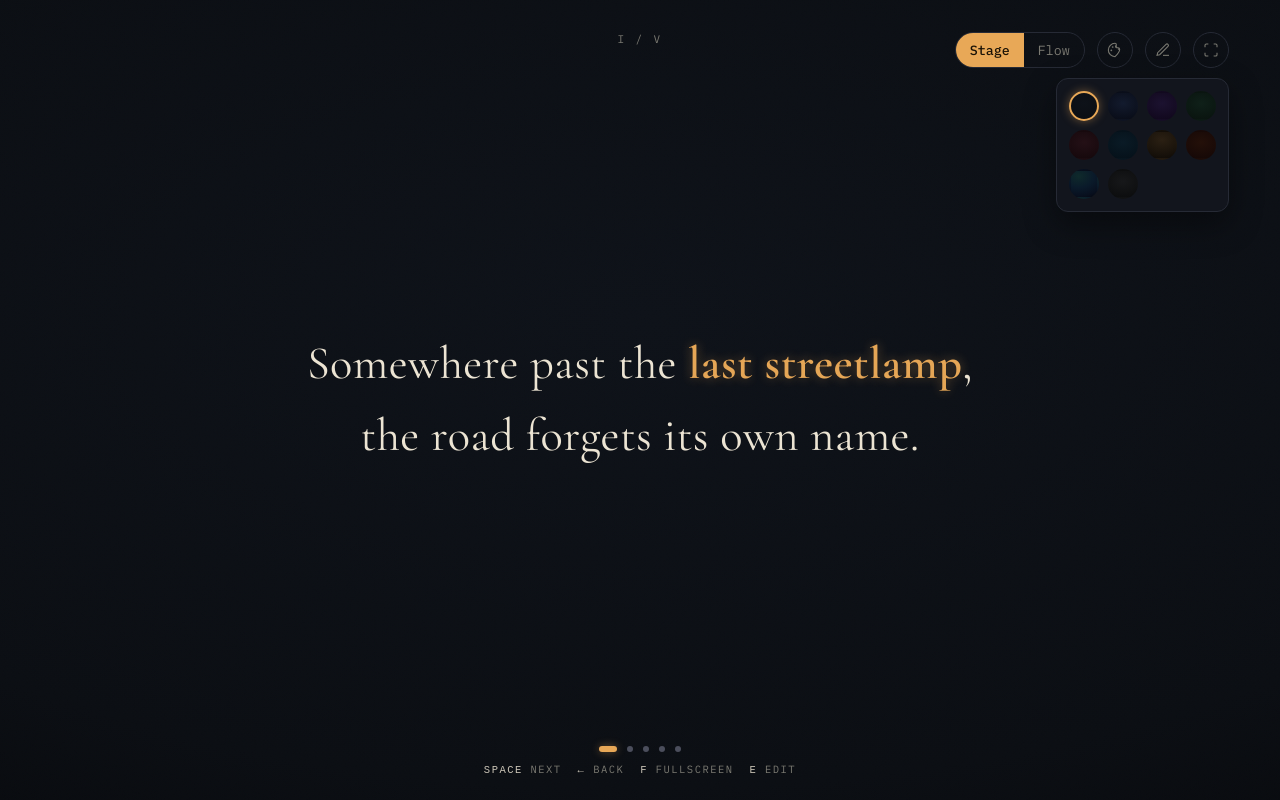
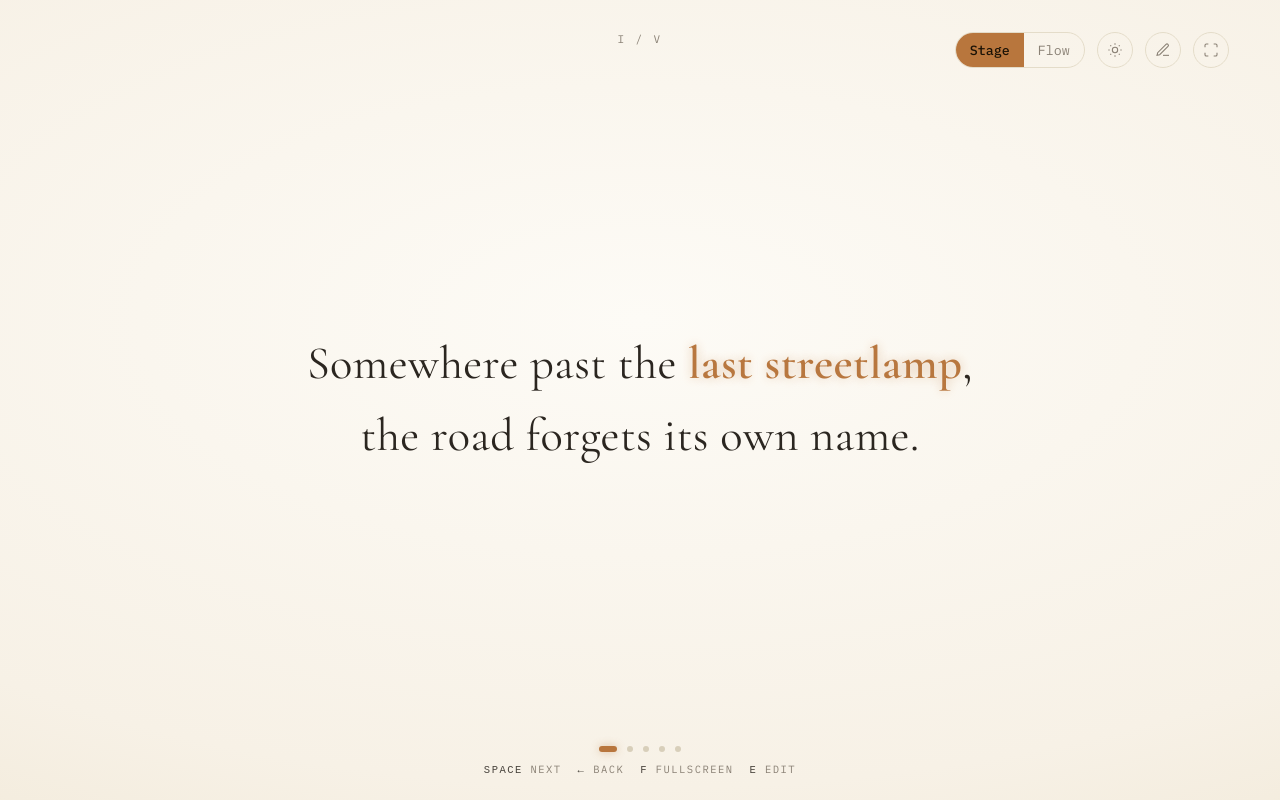
Before and after one commit to Avishkaar007/PoemStage, a website: page web/index.html in a window 1280 px wide. Both pictures are taken after a click on the button 1114 px from the left and 50 px from the top of the page. Drawn offline with nearby package versions, Linux system fonts and the light colour scheme; a web font is replaced by a local one.

Commit message:
16aug26.3

```diff
--- a/src-tauri/tauri.conf.json
+++ b/src-tauri/tauri.conf.json
@@ -24,6 +24,7 @@
   },
   "bundle": {
     "active": true,
+    "createUpdaterArtifacts": true,
     "targets": ["dmg", "nsis", "deb"],
     "icon": ["icons/icon.png"]
   }
--- a/web/index.html
+++ b/web/index.html
@@ -5,7 +5,7 @@
 <meta name="viewport" content="width=device-width, initial-scale=1.0">
 <title>Poem Stage</title>
 <link rel="preconnect" href="https://fonts.googleapis.com">
-<link href="https://fonts.googleapis.com/css2?family=Cormorant+Garamond:ital,wght@0,300;0,400;0,500;0,600;1,400;1,500&family=Playfair+Display:ital,wght@0,400;0,600;1,400&family=Spectral:ital,wght@0,300;0,400;0,500;1,400&family=Inter:wght@400;500&family=Martel:wght@300;400;600;700&family=Noto+Serif+Devanagari:wght@400;500;600&family=Mukta:wght@400;500;600&family=Yatra+One&family=IBM+Plex+Mono:wght@400;500&display=swap" rel="stylesheet">
+<link href="https://fonts.googleapis.com/css2?family=Cormorant+Garamond:ital,wght@0,300;0,400;0,500;0,600;1,400;1,500&family=Playfair+Display:ital,wght@0,400;0,600;1,400&family=Spectral:ital,wght@0,300;0,400;0,500;1,400&family=Inter:wght@400;500&family=Martel:wght@300;400;600;700&family=Noto+Serif+Devanagari:wght@400;500;600&family=Mukta:wght@400;500;600&family=Yatra+One&family=IBM+Plex+Mono:wght@400;500&family=Rubik+Doodle+Shadow&family=Sekuya&family=Poppins:wght@300;400;500;600&family=Caveat:wght@400;500;600;700&family=EB+Garamond:ital,wght@0,400;0,500;1,400&family=Space+Mono:wght@400;700&family=DM+Serif+Display:ital@0;1&display=swap" rel="stylesheet">
 <style>
   :root{
     --bg-deep: #0b0e13;
@@ -23,6 +23,10 @@
     --poem-size-flow: 1.9rem;
 
     --stage-bg: radial-gradient(ellipse 120% 90% at 50% 40%, #0e1219 0%, #0b0e13 65%, #06070a 100%);
+
+    --input-bg: #0c0e13;
+    --footer-bg: #111;
+    --footer-text: #ccc;
   }
   *{ box-sizing:border-box; }
   html,body{ height:100%; }
@@ -238,7 +242,7 @@
   .ctrl-btn:hover{
     color: var(--accent-ember);
     border-color: var(--accent-ember-soft);
-    box-shadow: 0 0 12px rgba(232,168,87,0.15);
+    box-shadow: 0 0 12px var(--accent-ember-soft);
   }
   .ctrl-btn svg{ width:16px; height:16px; }
 
@@ -292,7 +296,7 @@
     color: var(--text-dim);
   }
   .field select{
-    background:#0c0e13;
+    background: var(--input-bg);
     border:1px solid var(--panel-border);
     border-radius:5px;
     color: var(--text-primary);
@@ -311,7 +315,7 @@
     flex:1;
     min-height:220px;
     resize:none;
-    background:#0c0e13;
+    background: var(--input-bg);
     border:1px solid var(--panel-border);
     border-radius:6px;
     color: var(--text-primary);
@@ -323,9 +327,10 @@
   }
   .editor textarea:focus{ border-color: var(--accent-ember-soft); }
   .editor-actions{
-    display:flex; gap:10px; margin-top:16px;
+    display:flex; gap:10px; margin-top:16px; flex-wrap:wrap;
   }
   .btn{
+    display:inline-flex; align-items:center; gap:7px;
     font-family:'IBM Plex Mono', monospace;
     font-size:11px;
     letter-spacing:0.1em;
@@ -338,6 +343,7 @@
     cursor:pointer;
     transition: all .2s ease;
   }
+  .btn svg{ width:13px; height:13px; flex-shrink:0; }
   .btn.primary{
     background: var(--accent-ember);
     color:#1a1206;
@@ -357,42 +363,10 @@
   }
   .scrim.show{ opacity:1; pointer-events:auto; }
 
-  /* ---------- theme switcher (main screen quick popover) ---------- */
-  .theme-pop{
-    position:fixed;
-    top: calc(4vh + 46px);
-    right: 4vw;
-    z-index:5;
-    background: var(--panel-bg);
-    border:1px solid var(--panel-border);
-    border-radius:12px;
-    padding:12px;
-    display:grid;
-    grid-template-columns: repeat(4, 1fr);
-    gap:9px;
-    opacity:0;
-    transform: translateY(-6px);
-    pointer-events:none;
-    transition: opacity .25s ease, transform .25s ease;
-    box-shadow: 0 12px 32px rgba(0,0,0,0.4);
-  }
-  .theme-pop.open{
-    opacity:1;
-    transform: translateY(0);
-    pointer-events:auto;
-  }
-  .theme-swatch{
-    width:30px; height:30px;
-    border-radius:50%;
-    border:2px solid transparent;
-    cursor:pointer;
-    padding:0;
-    transition: transform .2s ease, border-color .2s ease;
-  }
-  .theme-swatch:hover{ transform: scale(1.12); }
-  .theme-swatch.active{
-    border-color: var(--accent-ember);
-    box-shadow: 0 0 10px var(--accent-ember-soft);
+  /* ---------- dark/light noise overlay tweak ---------- */
+  body.theme-light::before{
+    opacity: 0.02;
+    mix-blend-mode: multiply;
   }
 
   /* ---------- theme grid (inside editor menu) ---------- */
@@ -424,26 +398,17 @@
     color: var(--text-dim);
     text-align:center;
   }
-  a:link {
-  color: rgb(93, 200, 136);
-  text-decoration: none; /* remove underline if desired */
-}
+  a:link{
+    color: rgb(93, 200, 136);
+    text-decoration: none;
+  }
+  a:visited{ color: rgb(15, 123, 67); }
+  a:hover{
+    color: rgb(208, 60, 161);
+    text-decoration: dotted;
+  }
+  a:active{ color: orange; }
 
-/* Visited link */
-a:visited {
-  color: rgb(15, 123, 67);
-}
-
-/* Mouse over link */
-a:hover {
-  color: rgb(208, 60, 161);
-  text-decoration:dotted;
-}
-
-/* Selected link (while clicking) */
-a:active {
-  color: orange;
-}
   .theme-option.active span{ color: var(--text-primary); }
 
   /* ---------- mobile layout fix ----------
@@ -479,18 +444,6 @@ a:active {
       font-size: 9.5px;
       letter-spacing: 0.16em;
     }
-
-    .theme-pop{
-      top: calc(2.2vh + 40px);
-      right: 3vw;
-      left: auto;
-      transform: translateY(-6px);
-      grid-template-columns: repeat(4, 1fr);
-      padding: 10px;
-      gap: 7px;
-    }
-    .theme-pop.open{ transform: translateY(0); }
-    .theme-swatch{ width: 26px; height: 26px; }
 
     .editor{
       padding: 4vh 20px 24px;
@@ -535,8 +488,8 @@ a:active {
     <button data-mode="stage" class="active">Stage</button>
     <button data-mode="flow">Flow</button>
   </div>
-  <button class="ctrl-btn" id="themeBtn" title="Theme">
-    <svg viewBox="0 0 24 24" fill="none" stroke="currentColor" stroke-width="1.6"><circle cx="13.5" cy="6.5" r=".5" fill="currentColor"/><circle cx="17.5" cy="10.5" r=".5" fill="currentColor"/><circle cx="8.5" cy="7.5" r=".5" fill="currentColor"/><circle cx="6.5" cy="12.5" r=".5" fill="currentColor"/><path d="M12 22a10 10 0 1 1 0-20c1.1 0 2 .9 2 2 0 .5-.2 1-.5 1.4-.3.3-.5.8-.5 1.3 0 1.1.9 2 2 2h1.5c1.4 0 2.5 1.1 2.5 2.5C19 15.1 15.9 18 12 22Z"/></svg>
+  <button class="ctrl-btn" id="themeBtn" title="Switch to light">
+    <svg viewBox="0 0 24 24" fill="none" stroke="currentColor" stroke-width="1.6"><path d="M21 12.79A9 9 0 1 1 11.21 3 7 7 0 0 0 21 12.79Z"/></svg>
   </button>
   <button class="ctrl-btn" id="editBtn" title="Edit poem (E)">
     <svg viewBox="0 0 24 24" fill="none" stroke="currentColor" stroke-width="1.6"><path d="M12 20h9"/><path d="M16.5 3.5a2.12 2.12 0 0 1 3 3L7 19l-4 1 1-4Z"/></svg>
@@ -545,8 +498,6 @@ a:active {
     <svg viewBox="0 0 24 24" fill="none" stroke="currentColor" stroke-width="1.6"><path d="M8 3H5a2 2 0 0 0-2 2v3M16 3h3a2 2 0 0 1 2 2v3M8 21H5a2 2 0 0 1-2-2v-3M16 21h3a2 2 0 0 0 2-2v-3"/></svg>
   </button>
 </div>
-
-<div class="theme-pop chrome" id="themePop"></div>
 
 <div class="scrim" id="scrim"></div>
 <div class="editor" id="editor">
@@ -563,6 +514,13 @@ a:active {
         <option value="'Noto Serif Devanagari','Cormorant Garamond',serif">Noto Serif Devanagari</option>
         <option value="'Mukta','Inter',sans-serif">Mukta (Hindi + Latin)</option>
         <option value="'Yatra One','Playfair Display',serif">Yatra One (Hindi display)</option>
+        <option value="'EB Garamond','Noto Serif Devanagari',serif">EB Garamond</option>
+        <option value="'DM Serif Display','Playfair Display',serif">DM Serif Display</option>
+        <option value="'Poppins','Mukta',sans-serif">Poppins</option>
+        <option value="'Caveat','Yatra One',cursive">Caveat (Handwritten)</option>
+        <option value="'Space Mono','IBM Plex Mono',monospace">Space Mono</option>
+        <option value="'Rubik Doodle Shadow', cursive">Rubik Doodle Shadow</option>
+        <option value="'Sekuya', sans-serif">Sekuya</option>
       </select>
     </div>
     <div class="field">
@@ -577,7 +535,12 @@ a:active {
   <textarea id="editorText"></textarea>
    <div class="editor-actions">
     <button class="btn primary" id="saveBtn">Save &amp; play</button>
+    <button class="btn" id="openFileBtn" title="Open a .txt file">
+      <svg viewBox="0 0 24 24" fill="none" stroke="currentColor" stroke-width="2"><path d="M12 5v14M5 12h14"/></svg>
+      Open file
+    </button>
     <button class="btn" id="cancelBtn">Cancel</button>
+    <input type="file" id="fileInput" accept=".txt,.md,.text,text/plain" hidden>
   </div>
   <h2> <br> Background <br></h2>
   <div class="theme-grid" id="themeGrid"></div>
@@ -591,9 +554,10 @@ a:active {
   white-space: nowrap;
   text-overflow: ellipsis;
   text-align: center;
-  background: #111;
-  color: #ccc;
+  background: var(--footer-bg);
+  color: var(--footer-text);
   font-size: 13px;
+  transition: background .4s ease, color .4s ease;
   box-sizing: border-box;
 ">
 Made by <a href="https://github.com/Avishkaar007/">Avishkaar</a> 💕 [and Claude 😉]
@@ -663,24 +627,62 @@ const controlsEl = document.getElementById('controls');
 const hintPrimary = document.getElementById('hintPrimary');
 
 /* ---------------- themes / background gradients ---------------- */
+/* Shared chrome (text/panel/input/footer colors) for the dark family.
+   Only the accent + stage gradient differ between dark themes. */
+const DARK_CHROME = {
+  mode:'dark',
+  text:'#ece4d3', dim:'#7b7a72',
+  panelBg:'#12151d', panelBorder:'#262a35', line:'#4b4e5c',
+  inputBg:'#0c0e13', footerBg:'#111', footerText:'#ccc'
+};
+
 const THEMES = [
-  { id:'ember',    name:'Ember Night',    accent:'#e8a857', bg:'radial-gradient(ellipse 120% 90% at 50% 40%, #0e1219 0%, #0b0e13 65%, #06070a 100%)' },
-  { id:'midnight', name:'Midnight Blue',  accent:'#6fa8e8', bg:'radial-gradient(ellipse 120% 90% at 50% 40%, #131b2e 0%, #0a0e1a 65%, #050710 100%)' },
-  { id:'violet',   name:'Deep Violet',    accent:'#b285e8', bg:'radial-gradient(ellipse 120% 90% at 50% 40%, #1c1230 0%, #12091f 65%, #07040f 100%)' },
-  { id:'forest',   name:'Emerald Forest', accent:'#6fd19a', bg:'radial-gradient(ellipse 120% 90% at 50% 40%, #0f2019 0%, #0a1510 65%, #050a08 100%)' },
-  { id:'rose',     name:'Rose Dusk',      accent:'#e88ba0', bg:'radial-gradient(ellipse 120% 90% at 50% 40%, #241016 0%, #17090d 65%, #0a0406 100%)' },
-  { id:'ocean',    name:'Ocean Abyss',    accent:'#5ec8d8', bg:'radial-gradient(ellipse 120% 90% at 50% 40%, #0a1b26 0%, #06121b 65%, #03080d 100%)' },
-  { id:'gold',     name:'Golden Hour',    accent:'#f0b94f', bg:'radial-gradient(ellipse 120% 90% at 50% 30%, #2b2013 0%, #17110a 65%, #0a0704 100%)' },
-  { id:'crimson',  name:'Crimson Ember',  accent:'#e86a5c', bg:'radial-gradient(ellipse 120% 90% at 50% 40%, #241009 0%, #170907 65%, #0a0403 100%)' },
-  { id:'aurora',   name:'Aurora',         accent:'#7fe8c0', bg:'radial-gradient(ellipse 130% 100% at 30% 20%, #0f2a2b 0%, #0a1a2a 45%, #08101f 75%, #05060d 100%)' },
-  { id:'mono',     name:'Monochrome',     accent:'#d8d5cd', bg:'radial-gradient(ellipse 120% 90% at 50% 40%, #17181a 0%, #0d0e0f 65%, #050505 100%)' },
+  // ---- dark themes ----
+  { id:'ember',    name:'Ember Night',    accent:'#e8a857', bg:'radial-gradient(ellipse 120% 90% at 50% 40%, #0e1219 0%, #0b0e13 65%, #06070a 100%)', ...DARK_CHROME },
+  { id:'midnight', name:'Midnight Blue',  accent:'#6fa8e8', bg:'radial-gradient(ellipse 120% 90% at 50% 40%, #131b2e 0%, #0a0e1a 65%, #050710 100%)', ...DARK_CHROME },
+  { id:'violet',   name:'Deep Violet',    accent:'#b285e8', bg:'radial-gradient(ellipse 120% 90% at 50% 40%, #1c1230 0%, #12091f 65%, #07040f 100%)', ...DARK_CHROME },
+  { id:'forest',   name:'Emerald Forest', accent:'#6fd19a', bg:'radial-gradient(ellipse 120% 90% at 50% 40%, #0f2019 0%, #0a1510 65%, #050a08 100%)', ...DARK_CHROME },
+  { id:'rose',     name:'Rose Dusk',      accent:'#e88ba0', bg:'radial-gradient(ellipse 120% 90% at 50% 40%, #241016 0%, #17090d 65%, #0a0406 100%)', ...DARK_CHROME },
+  { id:'ocean',    name:'Ocean Abyss',    accent:'#5ec8d8', bg:'radial-gradient(ellipse 120% 90% at 50% 40%, #0a1b26 0%, #06121b 65%, #03080d 100%)', ...DARK_CHROME },
+  { id:'gold',     name:'Golden Hour',    accent:'#f0b94f', bg:'radial-gradient(ellipse 120% 90% at 50% 30%, #2b2013 0%, #17110a 65%, #0a0704 100%)', ...DARK_CHROME },
+  { id:'crimson',  name:'Crimson Ember',  accent:'#e86a5c', bg:'radial-gradient(ellipse 120% 90% at 50% 40%, #241009 0%, #170907 65%, #0a0403 100%)', ...DARK_CHROME },
+  { id:'aurora',   name:'Aurora',         accent:'#7fe8c0', bg:'radial-gradient(ellipse 130% 100% at 30% 20%, #0f2a2b 0%, #0a1a2a 45%, #08101f 75%, #05060d 100%)', ...DARK_CHROME },
+  { id:'mono',     name:'Monochrome',     accent:'#d8d5cd', bg:'radial-gradient(ellipse 120% 90% at 50% 40%, #17181a 0%, #0d0e0f 65%, #050505 100%)', ...DARK_CHROME },
+
+  // ---- light themes ----
+  { id:'linen',    name:'Soft Linen',    mode:'light', accent:'#b8763d',
+    bg:'radial-gradient(ellipse 120% 90% at 50% 40%, #fdfbf6 0%, #f7f1e6 65%, #efe6d3 100%)',
+    text:'#2b2620', dim:'#8a8175', panelBg:'#fffdf9', panelBorder:'#e4dcc9', line:'#d8cfba',
+    inputBg:'#ffffff', footerBg:'#f1ead9', footerText:'#5c5548' },
+  { id:'daylight', name:'Sky Daylight',  mode:'light', accent:'#3b82c4',
+    bg:'radial-gradient(ellipse 120% 90% at 50% 40%, #f7fbff 0%, #eaf3fb 65%, #dbe9f5 100%)',
+    text:'#1c2b3a', dim:'#748394', panelBg:'#ffffff', panelBorder:'#d7e3ee', line:'#c7d6e3',
+    inputBg:'#ffffff', footerBg:'#e7f0f8', footerText:'#405264' },
+  { id:'blush',    name:'Blush Paper',   mode:'light', accent:'#d1638a',
+    bg:'radial-gradient(ellipse 120% 90% at 50% 40%, #fff7fa 0%, #fdeef3 65%, #f9e0e9 100%)',
+    text:'#341c26', dim:'#8f7680', panelBg:'#ffffff', panelBorder:'#f0d9e2', line:'#e6c9d4',
+    inputBg:'#ffffff', footerBg:'#fbe8ef', footerText:'#5c4650' },
+  { id:'mint',     name:'Mint Fresh',    mode:'light', accent:'#2f9e6e',
+    bg:'radial-gradient(ellipse 120% 90% at 50% 40%, #f6fdf9 0%, #e9f7ef 65%, #d9f0e3 100%)',
+    text:'#17281f', dim:'#71887c', panelBg:'#ffffff', panelBorder:'#d3ecdd', line:'#c4e3d0',
+    inputBg:'#ffffff', footerBg:'#e4f5ea', footerText:'#3a5546' },
 ];
 let currentTheme = 'ember';
+let lastDarkTheme = 'ember';
+let lastLightTheme = 'linen';
+
+const MOON_ICON = '<svg viewBox="0 0 24 24" fill="none" stroke="currentColor" stroke-width="1.6"><path d="M21 12.79A9 9 0 1 1 11.21 3 7 7 0 0 0 21 12.79Z"/></svg>';
+const SUN_ICON  = '<svg viewBox="0 0 24 24" fill="none" stroke="currentColor" stroke-width="1.6"><circle cx="12" cy="12" r="4"/><path d="M12 2v2M12 20v2M4.93 4.93l1.41 1.41M17.66 17.66l1.41 1.41M2 12h2M20 12h2M4.93 19.07l1.41-1.41M17.66 6.34l1.41-1.41"/></svg>';
 
 function hexToRgba(hex, a){
   const h = hex.replace('#','');
   const r = parseInt(h.substring(0,2),16), g = parseInt(h.substring(2,4),16), b = parseInt(h.substring(4,6),16);
   return `rgba(${r},${g},${b},${a})`;
+}
+
+function updateThemeToggleIcon(mode){
+  themeBtn.innerHTML = mode === 'light' ? SUN_ICON : MOON_ICON;
+  themeBtn.title = mode === 'light' ? 'Switch to dark' : 'Switch to light';
 }
 
 function applyTheme(id, persist = true){
@@ -689,46 +691,47 @@ function applyTheme(id, persist = true){
   root.style.setProperty('--stage-bg', t.bg);
   root.style.setProperty('--accent-ember', t.accent);
   root.style.setProperty('--accent-ember-soft', hexToRgba(t.accent, 0.42));
-  if(persist) currentTheme = t.id;
-  document.querySelectorAll('.theme-swatch, .theme-option').forEach(el => {
+  root.style.setProperty('--text-primary', t.text);
+  root.style.setProperty('--text-dim', t.dim);
+  root.style.setProperty('--panel-bg', t.panelBg);
+  root.style.setProperty('--panel-border', t.panelBorder);
+  root.style.setProperty('--line', t.line);
+  root.style.setProperty('--input-bg', t.inputBg);
+  root.style.setProperty('--footer-bg', t.footerBg);
+  root.style.setProperty('--footer-text', t.footerText);
+  document.body.classList.toggle('theme-light', t.mode === 'light');
+
+  if(persist){
+    currentTheme = t.id;
+    if(t.mode === 'light') lastLightTheme = t.id; else lastDarkTheme = t.id;
+    updateThemeToggleIcon(t.mode);
+  }
+  document.querySelectorAll('.theme-option').forEach(el => {
     el.classList.toggle('active', el.dataset.theme === t.id);
   });
 }
 
 function buildThemePickers(){
-  const pop = document.getElementById('themePop');
   const grid = document.getElementById('themeGrid');
-  pop.innerHTML = '';
   grid.innerHTML = '';
   THEMES.forEach(t => {
-    const swatch = document.createElement('button');
-    swatch.className = 'theme-swatch' + (t.id === currentTheme ? ' active' : '');
-    swatch.dataset.theme = t.id;
-    swatch.title = t.name;
-    swatch.style.background = t.bg;
-    swatch.addEventListener('click', () => applyTheme(t.id));
-    pop.appendChild(swatch);
-
     const opt = document.createElement('button');
     opt.className = 'theme-option' + (t.id === currentTheme ? ' active' : '');
     opt.dataset.theme = t.id;
-    opt.innerHTML = `<span class="swatch" style="background:${t.bg}"></span><span>${t.name}</span>`;
+    const label = t.mode === 'light' ? `${t.name} · Light` : t.name;
+    opt.innerHTML = `<span class="swatch" style="background:${t.bg}"></span><span>${label}</span>`;
     opt.addEventListener('click', () => applyTheme(t.id));
     grid.appendChild(opt);
   });
 }
 
+function toggleDarkLight(){
+  const t = THEMES.find(x => x.id === currentTheme) || THEMES[0];
+  applyTheme(t.mode === 'light' ? lastDarkTheme : lastLightTheme);
+}
+
 const themeBtn = document.getElementById('themeBtn');
-const themePop = document.getElementById('themePop');
-themeBtn.addEventListener('click', (e) => {
-  e.stopPropagation();
-  themePop.classList.toggle('open');
-});
-document.addEventListener('click', (e) => {
-  if(themePop.classList.contains('open') && !themePop.contains(e.target) && e.target !== themeBtn){
-    themePop.classList.remove('open');
-  }
-});
+themeBtn.addEventListener('click', toggleDarkLight);
 
 function toRoman(n){
   const vals=[10,9,5,4,1], syms=['X','IX','V','IV','I'];
@@ -885,6 +888,8 @@ const editorText = document.getElementById('editorText');
 const editBtn = document.getElementById('editBtn');
 const saveBtn = document.getElementById('saveBtn');
 const cancelBtn = document.getElementById('cancelBtn');
+const openFileBtn = document.getElementById('openFileBtn');
+const fileInput = document.getElementById('fileInput');
 const fontSelect = document.getElementById('fontSelect');
 const sizeRange = document.getElementById('sizeRange');
 const sizeReadout = document.getElementById('sizeReadout');
@@ -902,6 +907,22 @@ function closeEditor(){
 editBtn.addEventListener('click', openEditor);
 cancelBtn.addEventListener('click', closeEditor);
 scrim.addEventListener('click', closeEditor);
+
+openFileBtn.addEventListener('click', () => fileInput.click());
+fileInput.addEventListener('change', () => {
+  const file = fileInput.files[0];
+  if(!file) return;
+  const reader = new FileReader();
+  reader.onload = () => {
+    editorText.value = reader.result;
+    editorText.focus();
+  };
+  reader.onerror = () => {
+    alert('Could not read that file. Please pick a plain text (.txt) file.');
+  };
+  reader.readAsText(file);
+  fileInput.value = ''; // allow re-selecting the same file later
+});
 
 fontSelect.addEventListener('change', () => {
   document.documentElement.style.setProperty('--poem-font', fontSelect.value);
@@ -976,6 +997,7 @@ slides = parseStanzas(DEFAULT_POEM);
 flowLines = parseFlowLines(DEFAULT_POEM);
 currentLine = flowLines.findIndex(l => !l.isSpacer);
 buildThemePickers();
+updateThemeToggleIcon(THEMES.find(t => t.id === currentTheme).mode);
 renderStageSlide();
 </script>
 </body>
```
